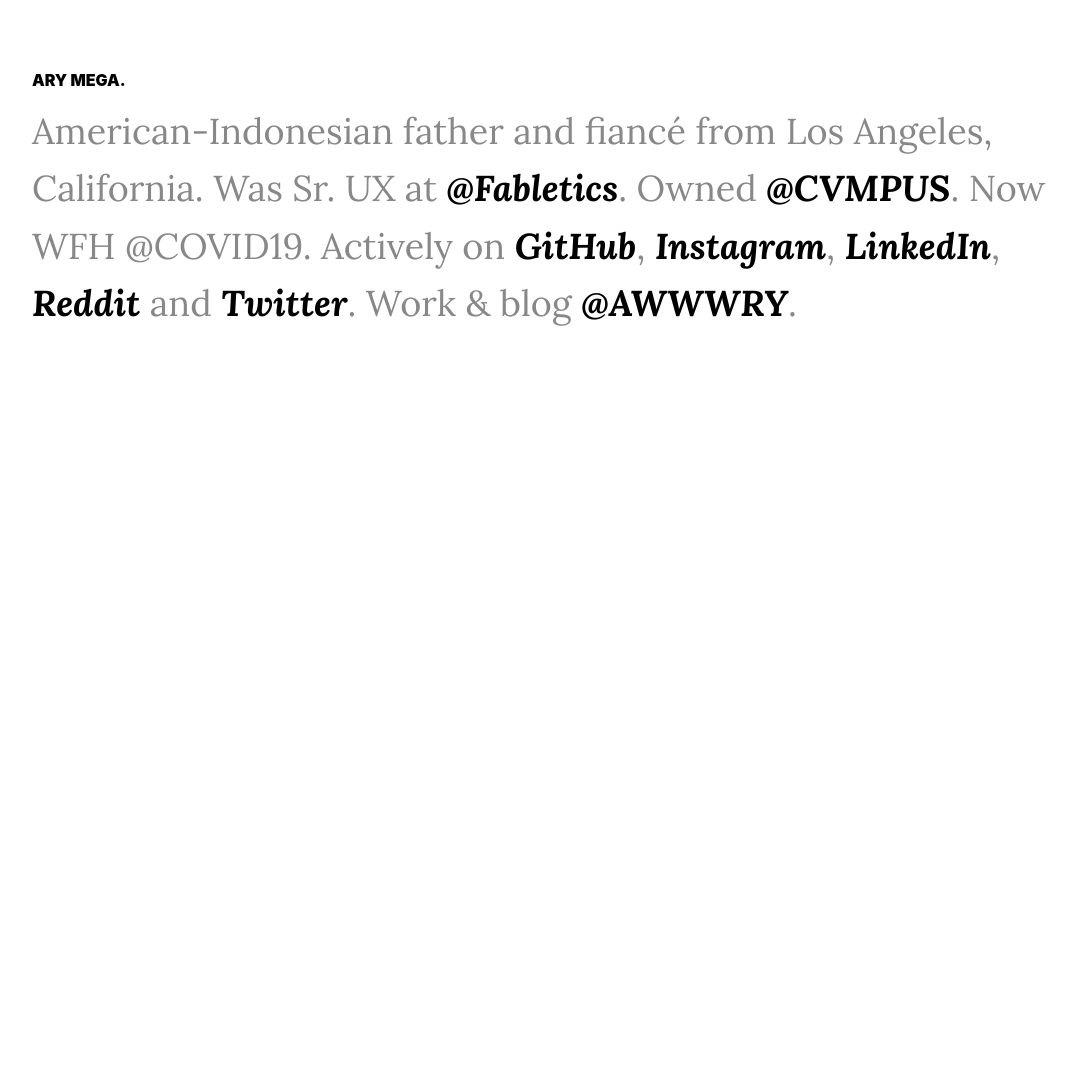
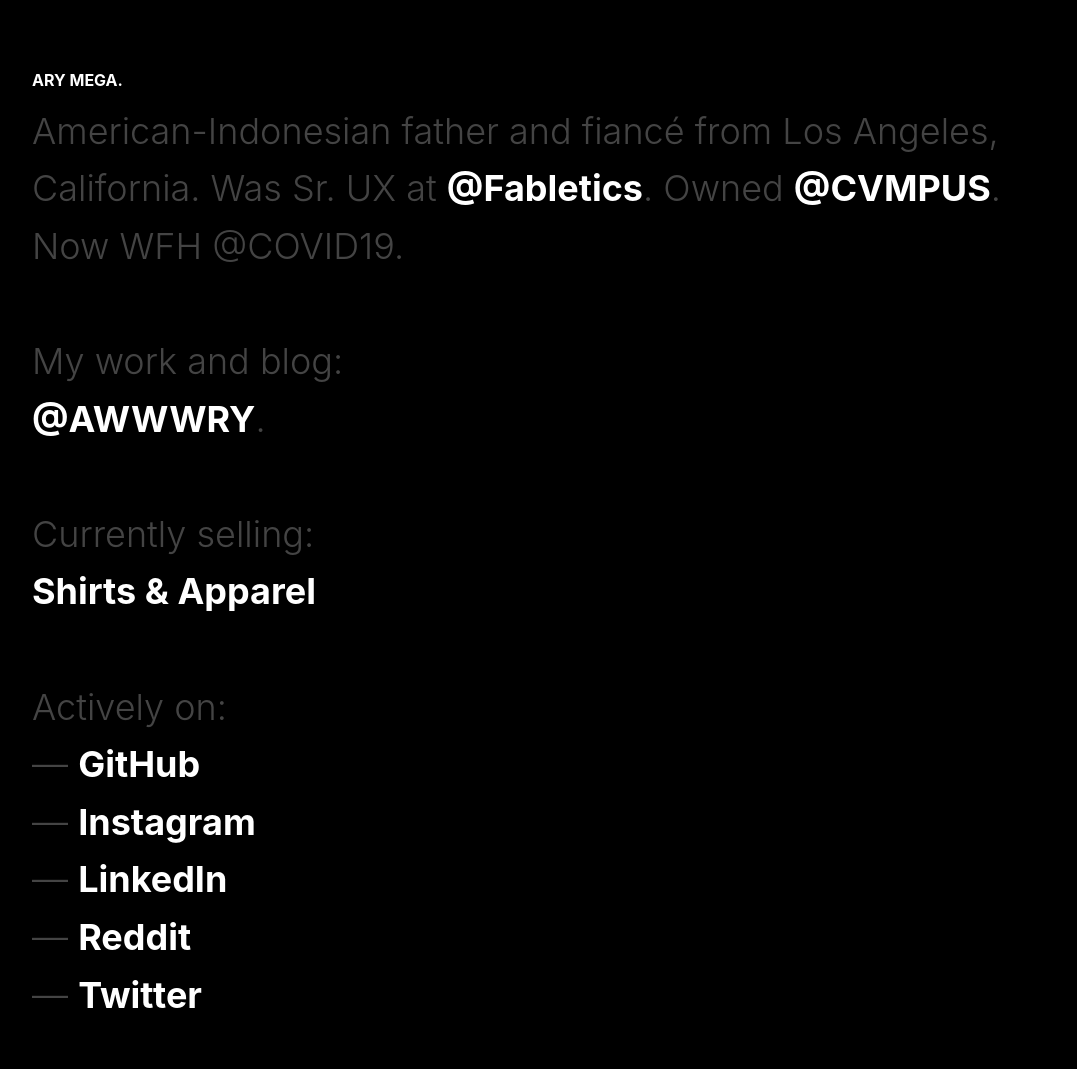
Before and after one commit to aryxmega/ary-mega, a Jekyll site: the page built from index.html, in a window 1280 px wide. Shown: the whole page, without its empty margins (8-1085 px from the left). Built offline with Jekyll 4.4.1, drawn with Linux system fonts in a browser that asks for light colours; some web fonts are replaced; before the commit the page ends 900 px from its top, so only the background shows below that.

Commit message:
Updated colors, fonts and description

```diff
--- a/_includes/head.html
+++ b/_includes/head.html
@@ -10,7 +10,7 @@
 
   <link rel="canonical" href="https://arymega.com">
 
-  <link href="https://fonts.googleapis.com/css2?family=Lora:ital,wght@0,400;1,700&display=swap" rel="stylesheet">
+  <link rel="stylesheet" href="https://use.typekit.net/ume1igd.css">
   <link href="{{ site.baseurl }}/assets/style/sheet.css" rel="stylesheet">
 
 </head>
--- a/_sass/0-settings/_variables.scss
+++ b/_sass/0-settings/_variables.scss
@@ -16,5 +16,5 @@
 // Font Variables
 // *****************
 $monospace: -apple-system, BlinkMacSystemFont, "Segoe UI", Roboto, Helvetica, Arial, sans-serif, "Apple Color Emoji", "Segoe UI Emoji", "Segoe UI Symbol";
-$sans-serif: -apple-system, BlinkMacSystemFont, "Segoe UI", Roboto, Helvetica, Arial, sans-serif, "Apple Color Emoji", "Segoe UI Emoji", "Segoe UI Symbol";
+$sans-serif: "ff-real-headline-pro", -apple-system, BlinkMacSystemFont, "Segoe UI", Roboto, Helvetica, Arial, sans-serif, "Apple Color Emoji", "Segoe UI Emoji", "Segoe UI Symbol";
 $serif: 'Lora', serif;
--- a/_sass/2-base/_base.scss
+++ b/_sass/2-base/_base.scss
@@ -5,8 +5,8 @@
 body {
   font-family: $sans-serif;
   font-size: 16px;
-  color: black;
-  background-color: $white;
+  color: white;
+  background-color: black;
   -webkit-font-smoothing: antialiased;
   -moz-osx-font-smoothing: grayscale;
   input, textarea {
@@ -43,25 +43,24 @@
 }
 
 h1 {
-  font-family: $serif;
+  font-family: $sans-serif;
   font-size: 36px;
-  font-weight: 400;
-  color: #888;
+  font-weight: 300;
+  color: #444;
 
   strong {
     font-family: $sans-serif;
-    color: black;
-    font-weight: 900;
+    color: white;
+    font-weight: 700;
     font-size: 16px;
     text-transform: uppercase;
     letter-spacing: 0px;
   }
 
   a {
-    color:black;
+    color:white;
     text-decoration: none;
     font-weight: 700;
-    font-style: italic;
     //border-bottom: 4px solid #e02f40;
 
     &:hover {
--- a/index.html
+++ b/index.html
@@ -8,7 +8,21 @@
     <div class="page__content" data-aos="fade-up" data-aos-easing="ease-out-quad" data-aos-delay="100" data-aos-duration="700">
         <h1>
             <strong>Ary Mega.</strong><br>
-            American-Indonesian father and fiancé from Los Angeles, California. Was Sr. UX at <a href="https://techstylefashiongroup.com/" title="TechStyle Fashion Group" target="_blank">@Fabletics</a>. Owned <a href="https://www.instagram.com/cvmpus" title="CVMPUS" target="_blank">@CVMPUS</a>. Now WFH @COVID19. Actively on <a href="https://www.github.com/awwwry" target="_blank" title="GitHub">GitHub</a>, <a href="https://www.instagram.com/awwwry" target="_blank" title="Instagram">Instagram</a>, <a href="https://www.linkedin.com/in/awwwry" target="_blank" title="LinkedIn">LinkedIn</a>, <a href="https://www.reddit.com/u/awwwry" target="_blank" title="Reddit">Reddit</a> and <a href="https://www.twitter.com/awwwry" target="_blank" title="Twitter">Twitter</a>. Work & blog <a href="https://awwwry.com" title="@AWWWRY" target="_blank">@AWWWRY</a>.
+
+            American-Indonesian father and fiancé from Los Angeles, California. Was Sr. UX at <a href="https://techstylefashiongroup.com/" title="TechStyle Fashion Group" target="_blank">@Fabletics</a>. Owned <a href="https://www.instagram.com/cvmpus" title="CVMPUS" target="_blank">@CVMPUS</a>. Now WFH @COVID19.<br><br>
+
+            My work and blog:<br>
+            <a href="https://awwwry.com" title="@AWWWRY" target="_blank">@AWWWRY</a>.<br><br>
+
+            Currently selling:<br>
+            <a href="https://teespring.com/stores/awwwry" title="Apparel for sale" target="_blank">Shirts & Apparel</a><br><br>
+
+            Actively on:<br>
+            &mdash; <a href="https://www.github.com/awwwry" target="_blank" title="GitHub">GitHub</a><br>
+            &mdash; <a href="https://www.instagram.com/awwwry" target="_blank" title="Instagram">Instagram</a><br>
+            &mdash; <a href="https://www.linkedin.com/in/awwwry" target="_blank" title="LinkedIn">LinkedIn</a><br>
+            &mdash; <a href="https://www.reddit.com/u/awwwry" target="_blank" title="Reddit">Reddit</a><br>
+            &mdash; <a href="https://www.twitter.com/awwwry" target="_blank" title="Twitter">Twitter</a>
         </h1>
     </div>
 
```
